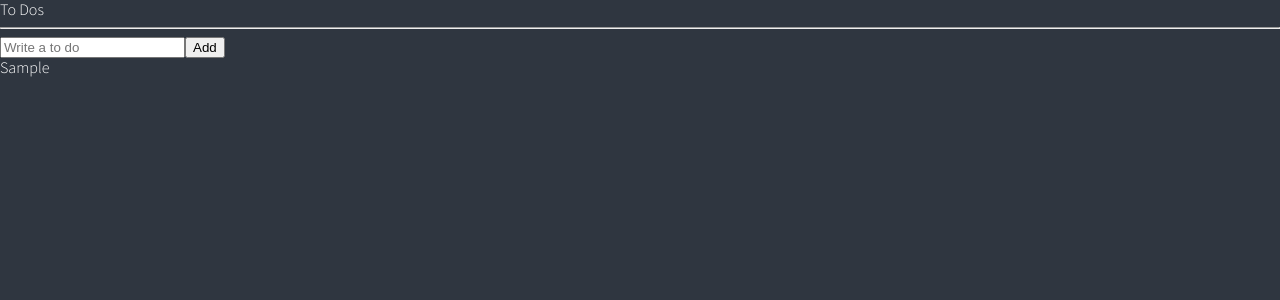
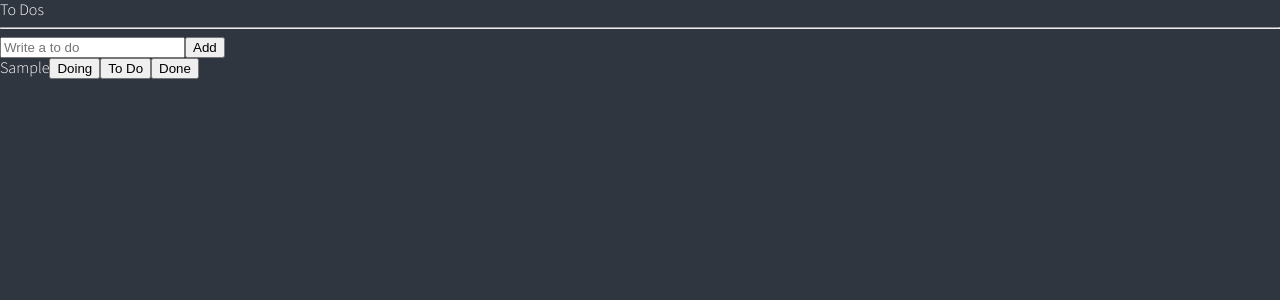
Before and after one commit to seokjuna/react-todo-app, a React (Create React App) app: page / in a window 1280 px wide. Both pictures are taken after typing "Sample" into the empty fields and a click on the button "Add". Shown: the top 300 px of the page. Built offline with nearby package versions, Linux system fonts and the light colour scheme.

Commit message:
4.12 Refactoring

```diff
--- /dev/null
+++ b/src/atoms.tsx
@@ -0,0 +1,12 @@
+import { atom } from "recoil";
+
+export interface IToDo {
+    text: string;
+    id: number;
+    category: "TO_DO" | "DOING" | "DONE";
+}
+
+export const toDoState = atom<IToDo[]>({
+    key: "toDo",
+    default: [],
+});
--- /dev/null
+++ b/src/components/CreateToDo.tsx
@@ -0,0 +1,33 @@
+import { useForm } from "react-hook-form";
+import { useSetRecoilState } from "recoil";
+import { toDoState } from "../atoms";
+
+interface IForm {
+    toDo: string;
+}
+
+function CreateToDo() {
+    const setToDos = useSetRecoilState(toDoState);
+    const { register, handleSubmit, setValue } = useForm<IForm>();
+    const handleValid = ({ toDo }: IForm) => {
+        setToDos((oldToDos) => [
+            { text: toDo, id: Date.now(), category: "TO_DO" },
+            ...oldToDos,
+        ]);
+        setValue("toDo", "");
+    };
+
+    return (
+        <form onSubmit={handleSubmit(handleValid)}>
+            <input
+                {...register("toDo", {
+                    required: "Please write a To Do",
+                })}
+                placeholder="Write a to do"
+            />
+            <button>Add</button>
+        </form>
+    );
+}
+
+export default CreateToDo;
--- /dev/null
+++ b/src/components/ToDo.tsx
@@ -0,0 +1,15 @@
+import { IToDo } from "../atoms";
+
+function ToDo({ text }: IToDo) {
+    return (
+        <li>
+            <span>{text}</span>
+            <button>Doing</button>
+            <button>To Do</button>
+            <button>Done</button>
+        </li>
+
+    );
+}
+
+export default ToDo;
--- a/src/components/ToDoList.tsx
+++ b/src/components/ToDoList.tsx
@@ -1,48 +1,22 @@
-import { useForm } from "react-hook-form";
-import { atom, useRecoilState } from "recoil";
-
-interface IForm {
-    toDo: string;
-}
-
-interface IToDo {
-    text: string;
-    id: number;
-    category: "TO_DO" | "DOING" | "DONE";
-}
-
-const toDoState = atom<IToDo[]>({
-    key: "toDo",
-    default: [],
-});
+import { useRecoilValue } from "recoil";
+import { toDoState } from "../atoms";
+import CreateToDo from "./CreateToDo";
+import ToDo from "./ToDo";
 
 function ToDoList() {
-    const [toDos, setToDos] = useRecoilState(toDoState);
-    const { register, handleSubmit, setValue } = useForm<IForm>();
-    const handleValid = ({ toDo }: IForm) => {
-        setToDos((oldToDos) => [
-            { text: toDo, id: Date.now(), category: "TO_DO" },
-            ...oldToDos,
-        ]);
-        setValue("toDo", "");
-    };
+    const toDos = useRecoilValue(toDoState);
 
     return (
         <div>
             <h1>To Dos</h1>
             <hr />
-            <form onSubmit={handleSubmit(handleValid)}>
-                <input
-                    {...register("toDo", {
-                        required: "Please write a To Do",
-                    })}
-                    placeholder="Write a to do"
-                />
-                <button>Add</button>
-            </form>
+            <CreateToDo />
             <ul>
                 {toDos.map((toDo) => (
-                    <li key={toDo.id}>{toDo.text}</li>
+                    <ToDo
+                        key={toDo.id}
+                        {...toDo}
+                    />
                 ))}
             </ul>
         </div>
```
